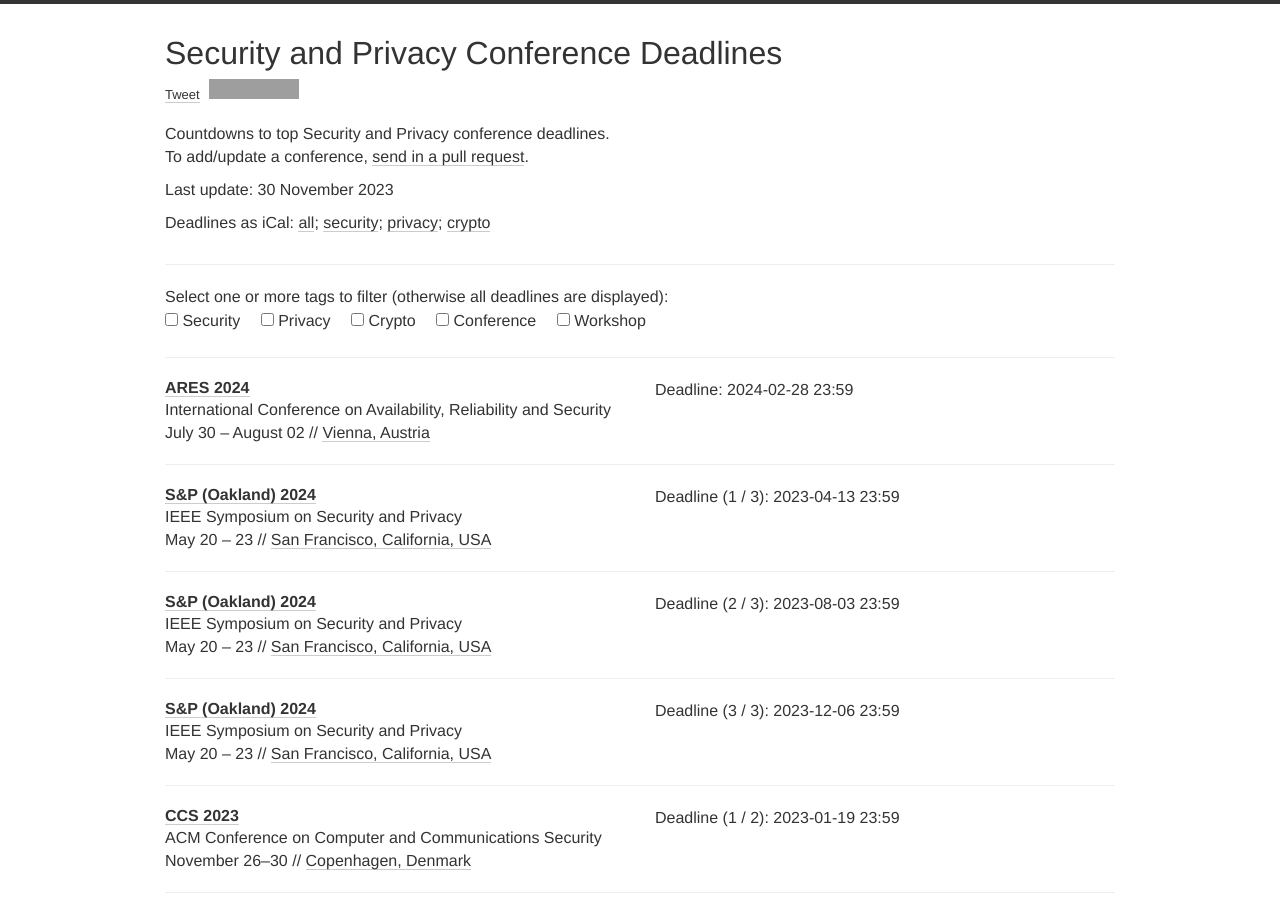
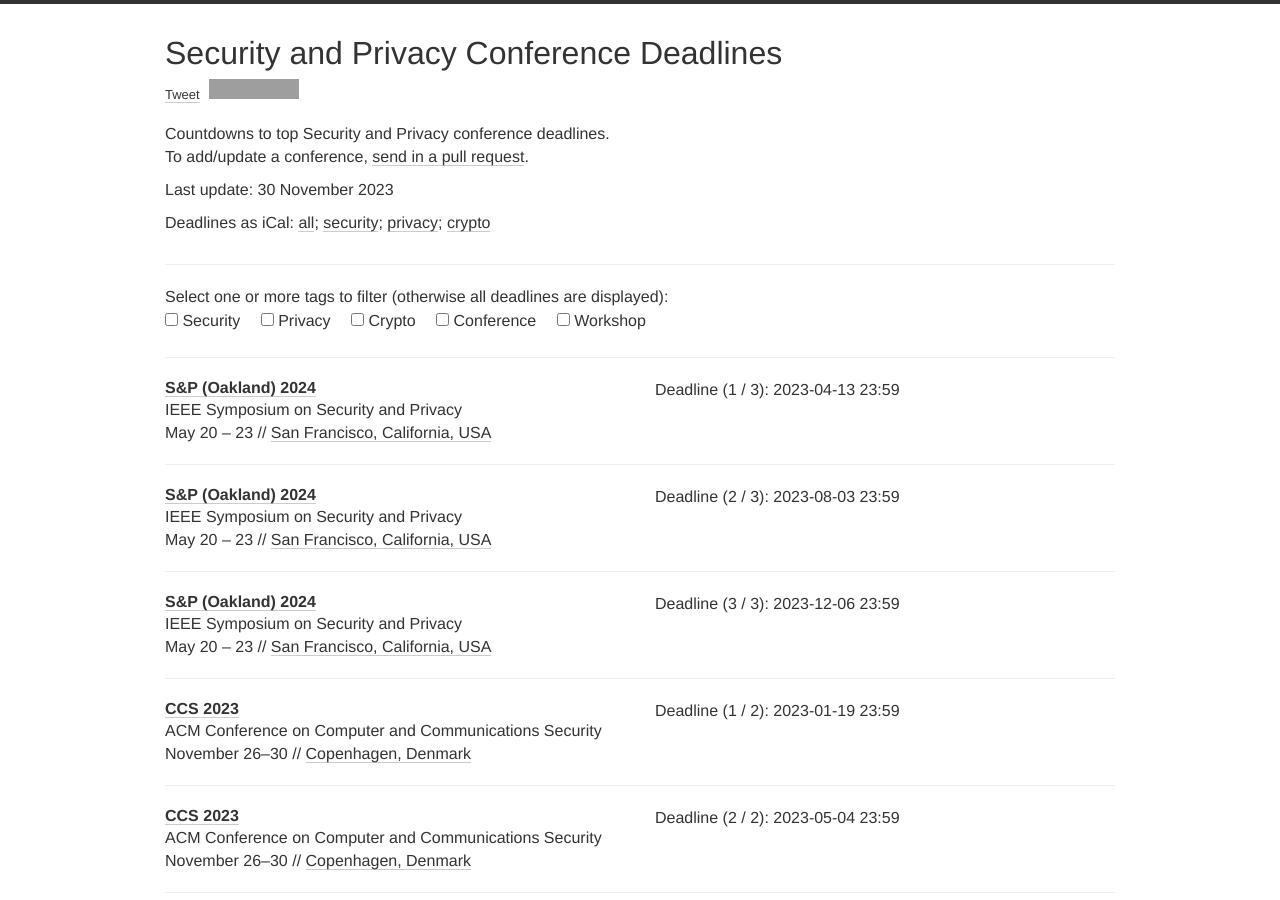
Before and after one commit to sec-deadlines/sec-deadlines.github.io, a Jekyll site: the page built from index.html, in a window 1280 px wide and 900 px high. Built offline with Jekyll 4.4.1, drawn with Linux system fonts in a browser that asks for light colours; nearby versions of some CDN libraries; comment, search, counter and statistics services are not loaded; some of the changed text lies outside the part shown; grey boxes are pictures that could not be loaded.

Commit message:
Merge into last year's version

```diff
--- a/_data/conferences.yml
+++ b/_data/conferences.yml
@@ -1,15 +1,6 @@
 ---
 
 # Security and Privacy
-- name: ARES
-  description: International Conference on Availability, Reliability and Security
-  year: 2024
-  link: https://www.ares-conference.eu
-  deadline: ["2024-02-28 23:59"]
-  date: July 30 - August 02
-  place: Vienna, Austria
-  tags: [SEC, CONF, PRIV]
-
 - name: S&P (Oakland)
   year: 2024
   date: "May 20 – 23"
@@ -404,11 +395,11 @@
 
 - name: ARES
   description: International Conference on Availability, Reliability and Security
-  year: 2023
+  year: 2024
   link: https://www.ares-conference.eu
-  deadline: ["2023-03-09 23:59"]
-  date: August 29 - September 01
-  place: Benevento, Italy
+  deadline: ["2024-02-28 23:59"]
+  date: July 30 - August 02
+  place: Vienna, Austria
   tags: [SEC, CONF, PRIV]
 
 - name: CODASPY
```
